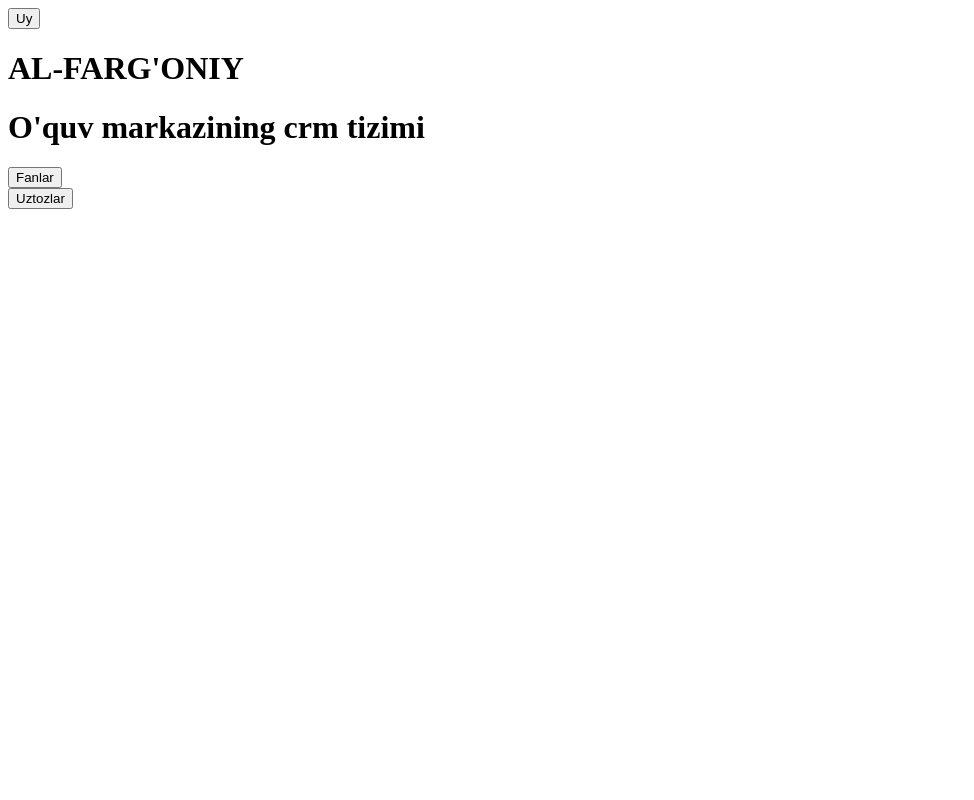
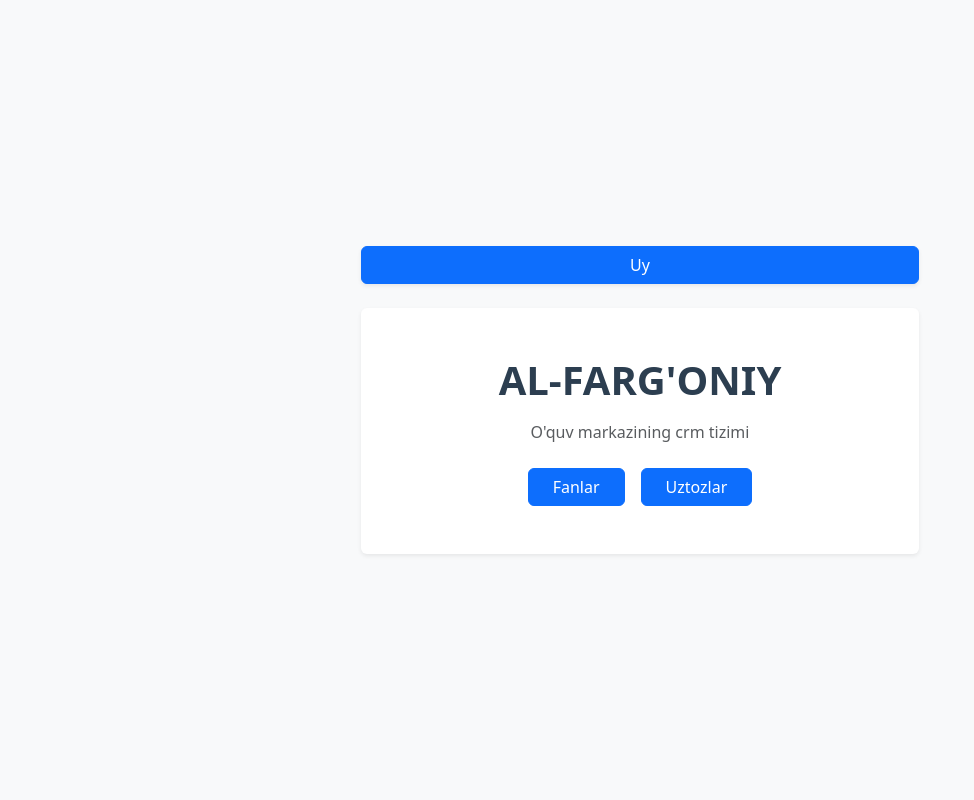
Before and after one commit to dalikuziev/crm-tizim, a Django app: page / in a window 1280 px wide. Shown: the whole page, without its empty margins (0-974 px from the left). Run offline with Django 5.2, Linux system fonts and the light colour scheme; parts of the project's set-up code (start-up, migrations or seed data) failed here and were passed over.

Commit message:
2026-08-05

```diff
--- a/course/templates/base.html
+++ b/course/templates/base.html
@@ -3,14 +3,18 @@
 <head>
     <meta charset="UTF-8">
     <title>{% block title %}{% endblock %}</title>
+    <link href="https://cdn.jsdelivr.net/npm/bootstrap@5.3.8/dist/css/bootstrap.min.css" rel="stylesheet" integrity="sha384-sRIl4kxILFvY47J16cr9ZwB07vP4J8+LH7qKQnuqkuIAvNWLzeN8tE5YBujZqJLB" crossorigin="anonymous">
 </head>
-<body>
-<form action="{% url 'home' %}">
-    <button>
-        Uy
-    </button>
-</form>
-    {% block content %}
-    {% endblock %}
+<body class="d-flex align-items-center bg-light" style="min-height: 100vh;">
+    <div class="container">
+        <form action="{% url 'home' %}" class="mb-4">
+            <div class="d-grid gap-2 col-12 col-md-6 mx-auto">
+                <button class="btn btn-primary shadow-sm">Uy</button>
+            </div>
+        </form>
+
+        {% block content %}
+        {% endblock %}
+    </div>
 </body>
 </html>
--- a/course/templates/course/home.html
+++ b/course/templates/course/home.html
@@ -5,20 +5,14 @@
 {% endblock %}
 
 {% block content %}
-    <h1>
-        AL-FARG'ONIY
-    </h1>
-    <h1>
-        O'quv markazining crm tizimi
-    </h1>
-    <form action="{% url 'subject_list' %}">
-        <button>
-            Fanlar
-        </button>
-    </form>
-    <form action="{% url 'teacher_list' %}">
-        <button>
-            Uztozlar
-        </button>
-    </form>
+<div class="card col-12 col-md-6 mx-auto shadow-sm border-0">
+    <div class="card-body text-center py-5">
+        <h1 class="card-title fw-bold mb-3" style="color: #2c3e50;">AL-FARG'ONIY</h1>
+        <p class="card-text text-muted mb-4">O'quv markazining crm tizimi</p>
+        <div class="d-flex justify-content-center gap-3">
+            <a href="{% url 'subject_list' %}" class="btn btn-primary px-4">Fanlar</a>
+            <a href="{% url 'teacher_list' %}" class="btn btn-primary px-4">Uztozlar</a>
+        </div>
+    </div>
+</div>
 {% endblock %}
```
